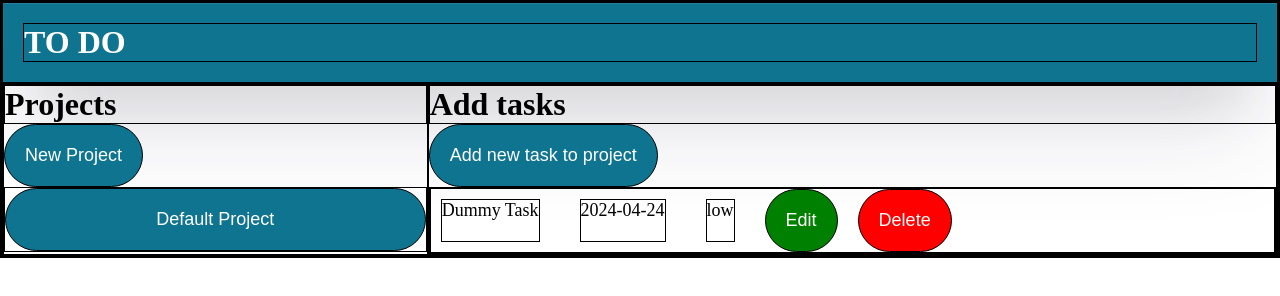
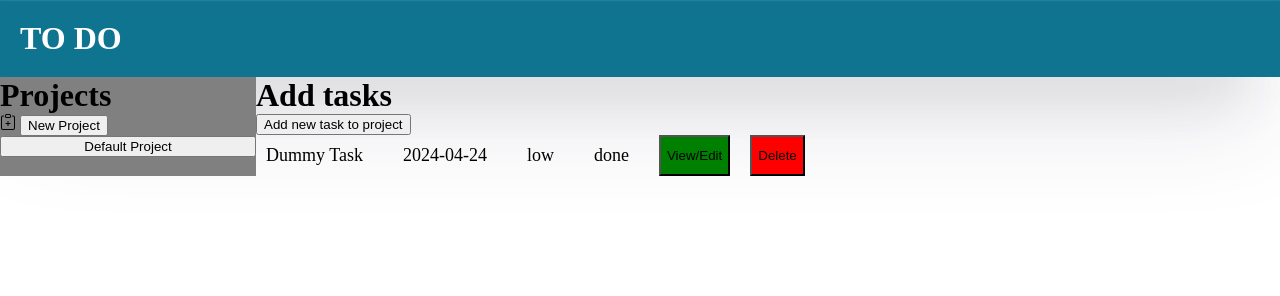
Before and after one commit to Kekwulugo/ToDo, a plain HTML site: page index.html in a window 1280 px wide. Drawn offline with Linux system fonts and the light colour scheme.

Commit message:
update UI

```diff
--- a/Assets/script.js
+++ b/Assets/script.js
@@ -1,7 +1,7 @@
 let myProjects = [{
  id: 0,
  projectTitle: "Default Project",
- tasks: [{id:0,title: "Dummy Task", dueDate: "2024-04-24",priority:"low", notes: "Test notes", project:0}]
+ tasks: [{id:0,title: "Dummy Task", dueDate: "2024-04-24",priority:"low", notes: "Test notes", project:0, status: "done"}]
 }];
 
 let currentId = 0;
@@ -13,7 +13,7 @@ function openModal (event){
  console.log(event.target.id);
  overlay.classList.remove("hidden");
 
- if(event.target.id == "task" ){
+ if(event.target.id == "task" || event.target.id == "edit" ){
   let Form = document.querySelector("#new-task");
   Form.classList.remove("hidden");
  } else {
@@ -36,13 +36,14 @@ function closeModal(event){
 }
 
 class Tasks{
- constructor(id,title,dueDate, priority,notes, project){
+ constructor(id,title,dueDate, priority,notes, project, status){
   this.id = id;
   this.title = title;
   this.dueDate = dueDate;
   this.priority = priority;
   this.notes = notes;
   this.project = project;
+  this.status = status;
 
  }
 };
@@ -66,6 +67,7 @@ function deleteTask (event){
 
 function editTask (event){
  console.log(event.target.id);
+ openModal(event);
 
 }
 
@@ -78,9 +80,10 @@ function taskSubmit (event){
  let taskPriority = document.querySelector("#priority").value;
  let taskNotes = document.querySelector("#notes").value;
  let taskProject = document.querySelector("#project").selectedIndex;
+ let taskStatus = document.querySelector("#status").value;
 
 
-let newTask = new Tasks(currentTaskId,taskTitle,taskDueDate,taskPriority,taskNotes,taskProject);
+let newTask = new Tasks(currentTaskId,taskTitle,taskDueDate,taskPriority,taskNotes,taskProject, taskStatus);
 
 currentTaskId++;
 
@@ -115,11 +118,15 @@ function renderTasks(){
  const priority =document.createElement("p");
  priority.innerText = myProjects[i].tasks[j].priority;
 
+ const status =document.createElement("p");
+ status.innerText = myProjects[i].tasks[j].status;
+
+
  const editBtn = document.createElement("button");
  editBtn.setAttribute('id',"edit");
  editBtn.dataset.projectId = myProjects[i].tasks[j].project;
  editBtn.dataset.taskId = myProjects[i].tasks[j].id;
- editBtn.innerText = "Edit";
+ editBtn.innerText = "View/Edit";
  editBtn.addEventListener('click',editTask)
 
  const deleteBtn = document.createElement("button");
@@ -133,6 +140,7 @@ function renderTasks(){
  taskItem.append(title);
  taskItem.append(dueDate);
  taskItem.append(priority);
+ taskItem.append(status);
  taskItem.append(editBtn);
  taskItem.append(deleteBtn);
 
--- a/Assets/style.css
+++ b/Assets/style.css
@@ -1,6 +1,5 @@
 * {
  margin: 0;
- border: 1px solid black;
 }
 
 span{
@@ -9,7 +8,7 @@ span{
 
 .wrapper{
  display: grid;
- grid-template-columns: repeat(1, 1fr) repeat(1, 2fr);
+ grid-template-columns: repeat(1, 0.5fr) repeat(1, 2fr);
 }
 
 header{
@@ -21,13 +20,18 @@ header{
 
 }
 
-button{
+sidebar{
+ background-color: grey;
+
+}
+
+/*button{
  color: white;
  background-color: #0e7490 ;
  padding: 20px;
  border-radius: 9999px;
  font-size: large;
-}
+}*/
 
 .project-container{
  display: flex;
--- a/index.html
+++ b/index.html
@@ -16,11 +16,21 @@
 
  <sidebar>
  <h1>Projects</h1>
- <button id="project-btn" class="btn-open">New Project</button>
+ <div class="new-project">
+  <svg xmlns="http://www.w3.org/2000/svg" width="16" height="16" fill="currentColor" class="bi bi-clipboard-plus"
+   viewBox="0 0 16 16">
+   <path fill-rule="evenodd"
+    d="M8 7a.5.5 0 0 1 .5.5V9H10a.5.5 0 0 1 0 1H8.5v1.5a.5.5 0 0 1-1 0V10H6a.5.5 0 0 1 0-1h1.5V7.5A.5.5 0 0 1 8 7" />
+   <path
+    d="M4 1.5H3a2 2 0 0 0-2 2V14a2 2 0 0 0 2 2h10a2 2 0 0 0 2-2V3.5a2 2 0 0 0-2-2h-1v1h1a1 1 0 0 1 1 1V14a1 1 0 0 1-1 1H3a1 1 0 0 1-1-1V3.5a1 1 0 0 1 1-1h1z" />
+   <path
+    d="M9.5 1a.5.5 0 0 1 .5.5v1a.5.5 0 0 1-.5.5h-3a.5.5 0 0 1-.5-.5v-1a.5.5 0 0 1 .5-.5zm-3-1A1.5 1.5 0 0 0 5 1.5v1A1.5 1.5 0 0 0 6.5 4h3A1.5 1.5 0 0 0 11 2.5v-1A1.5 1.5 0 0 0 9.5 0z" />
+  </svg>
+   <button id="project-btn" class="btn-open">New Project</button>
+ </div>
+
  <div class="project-container">
   <button id="0">Default Project</button>
-  <button id="1">Default Project</button>
-  <button id="2">Default Project</button>
  </div>
  </sidebar>
 
@@ -45,6 +55,13 @@
      <option name="low" value="low" id="low">Low</option>
      <option name="medium" value="medium" id="medium">Medium</option>
      <option name="high" value="high" id="high">High</option>
+    </select>
+
+    <label for="status"> Status</label>
+    <select name="status" id="status">
+     <option name="not-started" value="not-started" id="not-started">Not Started</option>
+     <option name="in-progress" value="in-progress" id="in-progress">In Progress</option>
+     <option name="done" value="done" id="done">Done</option>
     </select>
 
     <label for="notes"> Notes</label>
```
